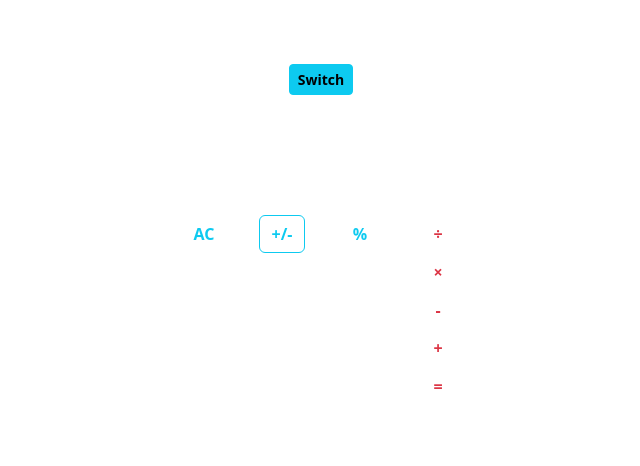
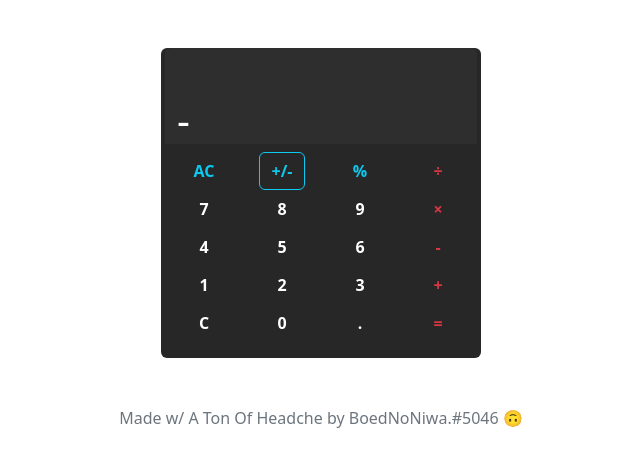
Before and after one commit to bintang-prayoga/calculator-sederhana, a plain HTML site: page index.html in a window 1280 px wide. Both pictures are taken after a click on the button "+/-". Shown: the whole page, without its empty margins (319-959 px from the left). Drawn offline with nearby package versions, Linux system fonts and the light colour scheme.

Commit message:
Styling Fix dan lain lain

```diff
--- a/index.html
+++ b/index.html
@@ -4,10 +4,8 @@
     <meta charset="UTF-8">
     <meta http-equiv="X-UA-Compatible" content="IE=edge">
     <meta name="viewport" content="width=device-width, initial-scale=1.0">
-
     <!-- Bootstrap 5.2 -->
     <link href="https://cdn.jsdelivr.net/npm/bootstrap@5.2.0/dist/css/bootstrap.min.css" rel="stylesheet" integrity="sha384-gH2yIJqKdNHPEq0n4Mqa/HGKIhSkIHeL5AyhkYV8i59U5AR6csBvApHHNl/vI1Bx" crossorigin="anonymous">
-
     <!-- Start Style -->
     <style>
         .bg-black1 {
@@ -23,35 +21,33 @@
         }
     </style>
     <!-- End Style -->
-
     <title>Calculator Sederhana</title>
 </head>
 <body>
-    <div id="mainCont" class="container text-center w-25 my-5 pb-3 px-3 rounded">
+    <div class="container bg-black1 w-25 my-5 pb-3 px-3 rounded">
 
         <!-- Display Calculator -->
-        <button class="btn btn-sm btn-info w-5 h-5 my-3" onclick="darkSwitch()">Switch</button>
-        <div id="mainRow" class="row row-cols-1 rounded-top">
-            <div id="topCol" class="col d-block my-5 text-end">
+        <div class="row row-cols-1 mt-5 bg-grey1 rounded-top">
+            <div class="col d-block my-5 bg-grey1 text-end">
                 <h1 class="text-white position-absolute text-end" id="hasil"></h1>
             </div>
         </div>
         <!-- Display Calculator -->
 
-        <div class="mt-2 row row-cols-4 text-white">
+        <div class="mt-2 row row-cols-4 text-white text-center">
             <!-- Start Baris AC, +/-, %, ÷ -->
 
             <div class="col">
                 <input type="button" onclick="bersihkan()" value="AC" class="btn text-info"></input>
             </div>
             <div class="col">
-                <input type="button" onclick="" value="+/-" class="btn text-info"></input>
+                <input type="button" onclick="minus()" value="+/-" class="btn text-info"></input>
             </div>
             <div class="col">
                 <input type="button" onclick="percentage()" value="%" class="btn text-info"></input>
             </div>
             <div class="col">
-                <input type="button" onclick="display('/')" value="÷" class="btn text-danger"></input>
+                <input type="button" onclick="display(':')" value="÷" class="btn text-danger"></input>
             </div>
 
             <!-- End Baris AC, +/-, %, ÷ -->
@@ -123,8 +119,12 @@
             </div>
 
             <!-- End Baris C, 0, ., = -->
+
         </div>
     </div>
+    <footer class="container-fluid text-center mt-5">
+        <p class="text-muted">Made w/ A Ton Of Headche by BoedNoNiwa.#5046 🙃</p>
+    </footer>
     <script src="https://cdn.jsdelivr.net/npm/bootstrap@5.2.0/dist/js/bootstrap.bundle.min.js" integrity="sha384-A3rJD856KowSb7dwlZdYEkO39Gagi7vIsF0jrRAoQmDKKtQBHUuLZ9AsSv4jD4Xa" crossorigin="anonymous"></script>
     <script type="text/javascript" src="index.js"></script>
 </body>
--- a/index.js
+++ b/index.js
@@ -1,13 +1,4 @@
 let hasil = document.getElementById("hasil")
-
-function darkSwitch() {
-    let upperBg = document.getElementById("mainRow")
-    let topCol = document.getElementById("topCol")
-    let mainCont = document.getElementById("mainCont")
-    upperBg.classList.toggle("bg-grey1")
-    topCol.classList.toggle("bg-grey1")
-    mainCont.classList.toggle("bg-black1");
-}
 
 function bersihkan() {
     hasil.innerHTML = "";
@@ -19,6 +10,14 @@ function percentage() {
     hasil.innerHTML = q/100
 }
 
+function minus() {
+    let p = hasil.innerHTML
+    let q = p.slice(-p.length)
+    let r = "-" + q
+    hasil.innerHTML = r
+
+}
+
 function backspace() {
     let p = hasil.innerHTML
     let r = p.substring(0, p.length - 1)
@@ -26,7 +25,7 @@ function backspace() {
 }
 
 function display(value) {
-    let charCheck = hasil.innerText.slice(-1)
+    let charCheck = hasil.innerHTML.slice(-1)
     if(['+', '-', '*', '/', '.'].includes(charCheck) && ['+', '-', '*', '/', '.'].includes(value)) {
         return;
     }else {
@@ -43,7 +42,6 @@ function hitung() {
         hasil.innerHTML = ""
     }else {
         let q = eval(p);
-        let r = "" + q
-        hasil.innerHTML = r
+        hasil.innerHTML = q
     }
 }
```
